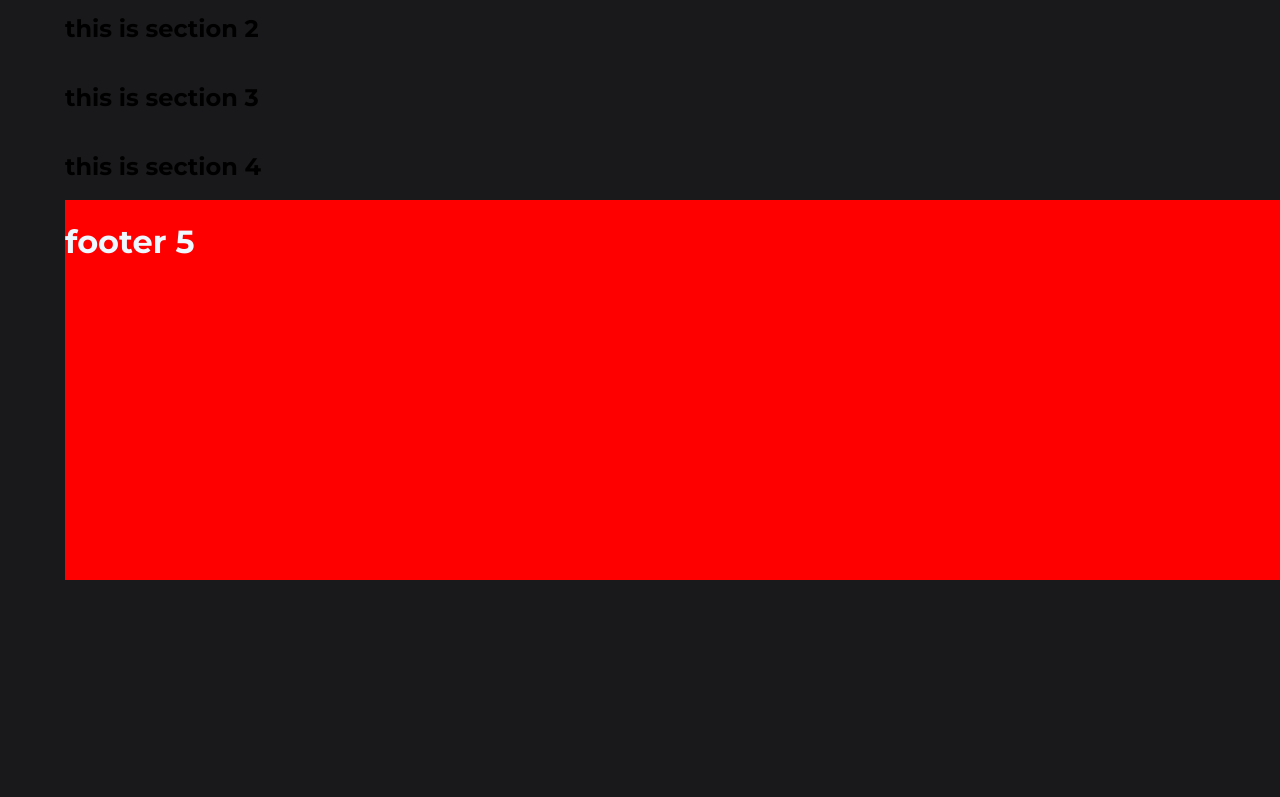
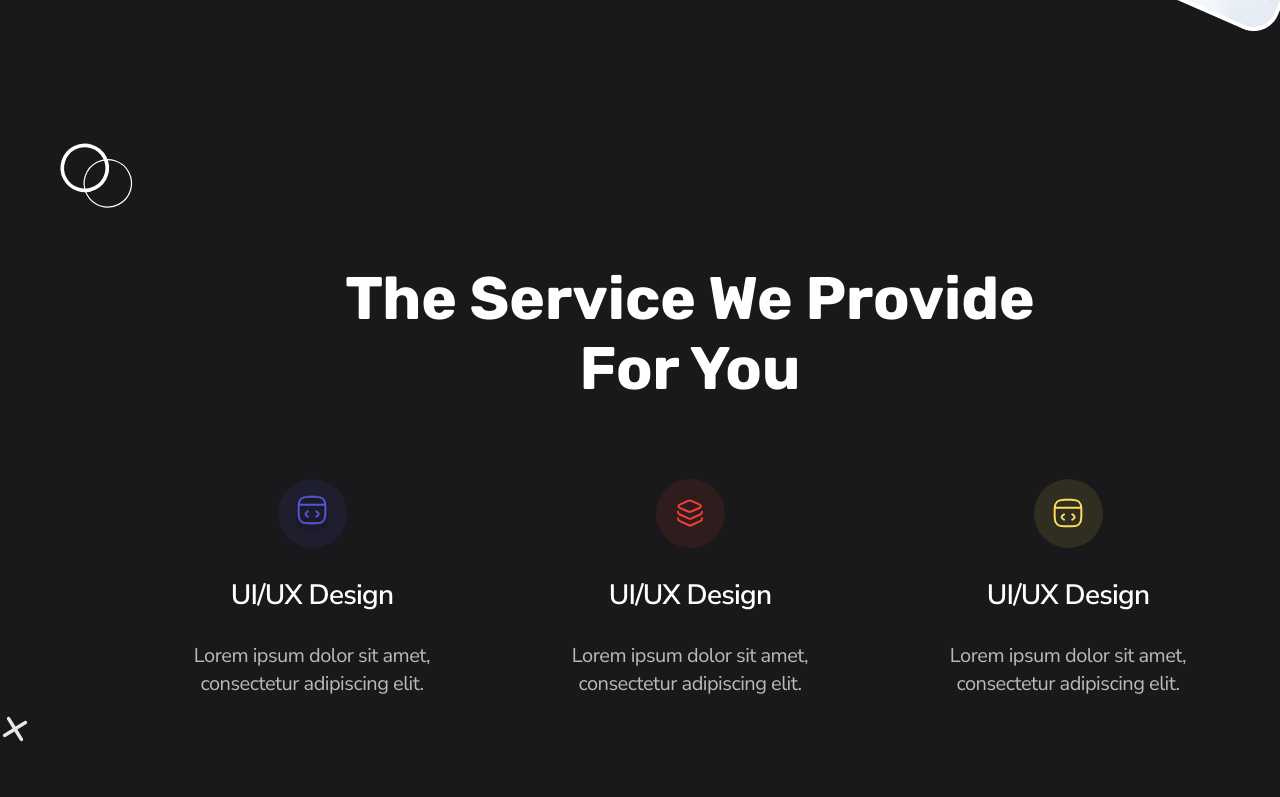
Before and after one commit to CloudClown/sj-opec, a plain HTML site: page index.html in a window 1280 px wide. Shown: the part 803-1600 px from the top of the page. Before the commit the page ends 1383 px from the top, so only its background shows below. Drawn offline with Linux system fonts and the light colour scheme.

Commit message:
service section complete

```diff
--- a/index.html
+++ b/index.html
@@ -28,26 +28,115 @@
       <!-- <div class="liner-1"></div> -->
       <div class="hero-text">
         <h1>Build Your Awesome Website</h1>
-        <p>Opec studio is a digital studio that offers several services such as UI/UX Design to developers, we will provide the best service for those of you who use our services.</p>
+        <p>
+          Opec studio is a digital studio that offers several services such as
+          UI/UX Design to developers, we will provide the best service for those
+          of you who use our services.
+        </p>
         <button>
           Our Services
-          <img src="./assets//hero-img/arrow-right-up.svg" alt="icon">
+          <img src="./assets//hero-img/arrow-right-up.svg" alt="icon" />
         </button>
       </div>
       <div class="hero-img">
-        <img src="./assets/hero-img/Girl image.png" alt="image">
+        <img src="./assets/hero-img/Girl image.png" alt="image" />
 
         <div class="hero-vector">
-          <img class="hero-vector__1" src="./assets/hero-img/vector/Bg graphics 1.svg" alt="vector">
-          <img class="hero-vector__2" src="./assets/hero-img/vector/Bg graphics 2.svg" alt="vector">
-          <img class="hero-vector__3" src="./assets/hero-img/vector/Bg graphics 3.svg" alt="vector">
-          <img class="hero-vector__4" src="./assets/hero-img/vector/Bg graphics 4.svg" alt="vector">
+          <img
+            class="hero-vector__1"
+            src="./assets/hero-img/vector/Bg graphics 1.svg"
+            alt="vector"
+          />
+          <img
+            class="hero-vector__2"
+            src="./assets/hero-img/vector/Bg graphics 2.svg"
+            alt="vector"
+          />
+          <img
+            class="hero-vector__3"
+            src="./assets/hero-img/vector/Bg graphics 3.svg"
+            alt="vector"
+          />
+          <img
+            class="hero-vector__4"
+            src="./assets/hero-img/vector/Bg graphics 4.svg"
+            alt="vector"
+          />
         </div>
       </div>
     </section>
 
-    <section>
-      <h1>this is section 2</h1>
+    <section class="service">
+      <div class="service-text__heading">
+        <h1>The Service We Provide For You</h1>
+      </div>
+      <div class="service-card__container">
+        <div class="service-card">
+          <div class="service-card__content">
+            <div class="service-card__icon uiux">
+              <img src="./assets/service-img/uiux.svg" alt="" />
+            </div>
+            <div class="service-card__title">
+              <h3>UI/UX Design</h3>
+            </div>
+            <div class="service-card__text">
+              <p>Lorem ipsum dolor sit amet, consectetur adipiscing elit.</p>
+            </div>
+          </div>
+          <div class="service-card__ball">
+            <img src="./assets//service-img/hoverBall.svg" alt="img" />
+          </div>
+        </div>
+        <div class="service-card">
+          <div class="service-card__content">
+            <div class="service-card__icon gd">
+              <img src="./assets/service-img/gd.svg" alt="" />
+            </div>
+            <div class="service-card__title">
+              <h3>UI/UX Design</h3>
+            </div>
+            <div class="service-card__text">
+              <p>Lorem ipsum dolor sit amet, consectetur adipiscing elit.</p>
+            </div>
+          </div>
+          <div class="service-card__ball">
+            <img src="./assets//service-img/hoverBall.svg" alt="img" />
+          </div>
+        </div>
+        <div class="service-card">
+          <div class="service-card__content">
+            <div class="service-card__icon md">
+              <img src="./assets/service-img/md.svg" alt="" />
+            </div>
+            <div class="service-card__title">
+              <h3>UI/UX Design</h3>
+            </div>
+            <div class="service-card__text">
+              <p>Lorem ipsum dolor sit amet, consectetur adipiscing elit.</p>
+            </div>
+          </div>
+          <div class="service-card__ball">
+            <img src="./assets//service-img/hoverBall.svg" alt="img" />
+          </div>
+        </div>
+      </div>
+      <div class="service-vector">
+        <img
+          class="service-vector__1"
+          src="./assets/service-img/Bg graphics 1.svg"
+          alt="vector"
+        />
+        <img
+          class="service-vector__2"
+          src="./assets/service-img/Bg graphics 2.svg"
+          alt="vector"
+        />
+        <img
+          class="service-vector__3"
+          src="./assets/service-img/Bg graphics 3.svg"
+          alt="vector"
+        />
+      </div>
     </section>
 
     <section>
--- a/styles/style.css
+++ b/styles/style.css
@@ -87,7 +87,7 @@ body {
   display: flex;
   align-items: center;
   /* flex-wrap: wrap; */
-  margin: 0 auto;
+  margin: 45px auto;
 }
 
 .hero-text {
@@ -174,11 +174,145 @@ body {
   right: 0;
   bottom: 60px;
 }
-
-/* .hero-ver */
-
 /* hero end */
 
+/* Service */
+.service {
+  display: flex;
+  flex-direction: column;
+  margin: 130px auto 130px;
+  height: 505px;
+}
+
+.service-text__heading {
+  display: flex;
+  justify-content: center;
+}
+
+.service-text__heading > h1 {
+  width: 695px;
+  color: #fff;
+  text-align: center;
+  font-family: Rubik;
+  font-size: 60px;
+  font-style: normal;
+  font-weight: 700;
+  line-height: 70px;
+}
+
+.service-card__container {
+  display: flex;
+  gap: 10px;
+}
+
+.service-card {
+  width: 368px;
+  height: 294px;
+  position: relative;
+}
+
+.service-card__content {
+  padding: 10px;
+  display: flex;
+  flex-direction: column;
+  align-items: center;
+}
+
+.service-card__icon {
+  width: 69px;
+  height: 69px;
+  display: flex;
+  align-items: center;
+  justify-content: center;
+  margin-top: 15px;
+  border-radius: 50%;
+}
+
+.service-card__icon > img {
+  max-width: 100%;
+  max-height: 100%;
+}
+
+.uiux {
+  background: rgba(84, 84, 212, 0.1);
+}
+
+.gd {
+  background: rgba(240, 64, 55, 0.1);
+}
+
+.md {
+  background: rgba(254, 220, 90, 0.1);
+}
+/*
+.service-card__title {
+  width: 199px;
+} */
+.service-card__title > h3 {
+  color: #fff;
+  text-align: center;
+  font-family: "Nunito Sans";
+  font-size: 28px;
+  font-style: normal;
+  font-weight: 600;
+  line-height: normal;
+  letter-spacing: -0.75px;
+}
+
+.service-card__text > p {
+  width: 299px;
+  color: rgba(255, 255, 255, 0.7);
+  text-align: center;
+  font-family: "Nunito Sans";
+  font-size: 20px;
+  font-style: normal;
+  font-weight: 400;
+  line-height: 28px; /* 140% */
+  letter-spacing: -0.5px;
+  margin-top: 0;
+}
+
+.service-card__ball {
+  position: absolute;
+  left: 47%;
+  top: 283px;
+  display: none;
+}
+
+.service-card:hover .service-card__ball {
+  display: block;
+}
+
+.service-card:hover {
+  border-radius: 40px;
+  border: 1px solid #6d6665;
+}
+
+.service-vector {
+  position: absolute;
+}
+
+.service-vector__1 {
+  position: relative;
+  right: 76px;
+  bottom: 85px;
+}
+
+.service-vector__2 {
+  position: relative;
+  top: 450px;
+  right: 235px;
+}
+
+.service-vector__3 {
+  position: relative;
+  left: 999px;
+  top: 94px;
+}
+
+/* Service end */
+
+/* Footer */
 footer {
   margin-top: auto;
   width: 100%;
@@ -186,3 +320,4 @@ footer {
   background: red;
   color: aliceblue;
 }
+/* Footer end */
```
Also changed, not shown: assets/service-img/Bg graphics 1.svg (added), assets/service-img/Bg graphics 2.svg (added), assets/service-img/Bg graphics 3.svg (added), assets/service-img/gd.svg (added), assets/service-img/hoverBall.svg (added), assets/service-img/md.svg (added), assets/service-img/uiux.svg (added).
